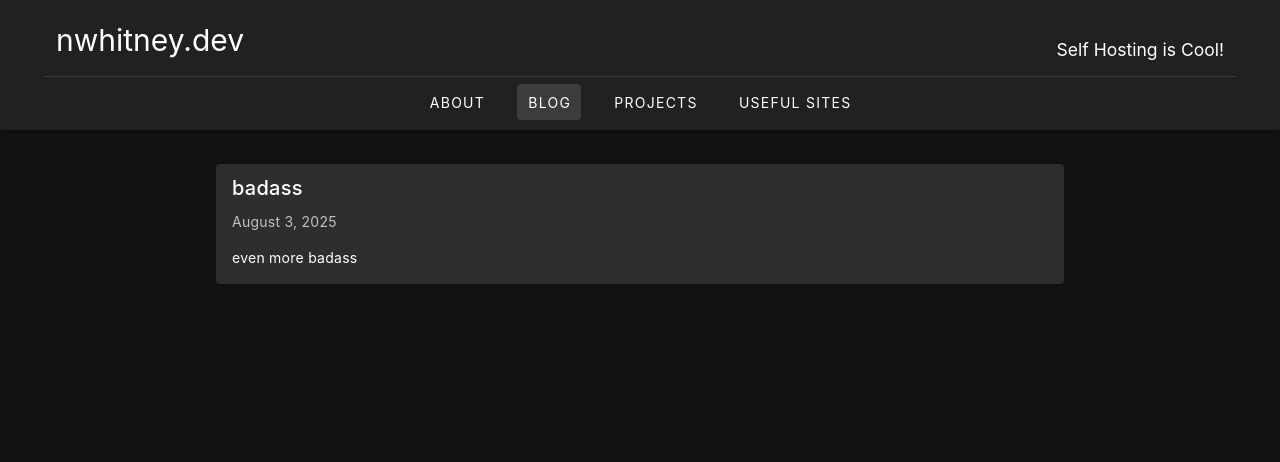
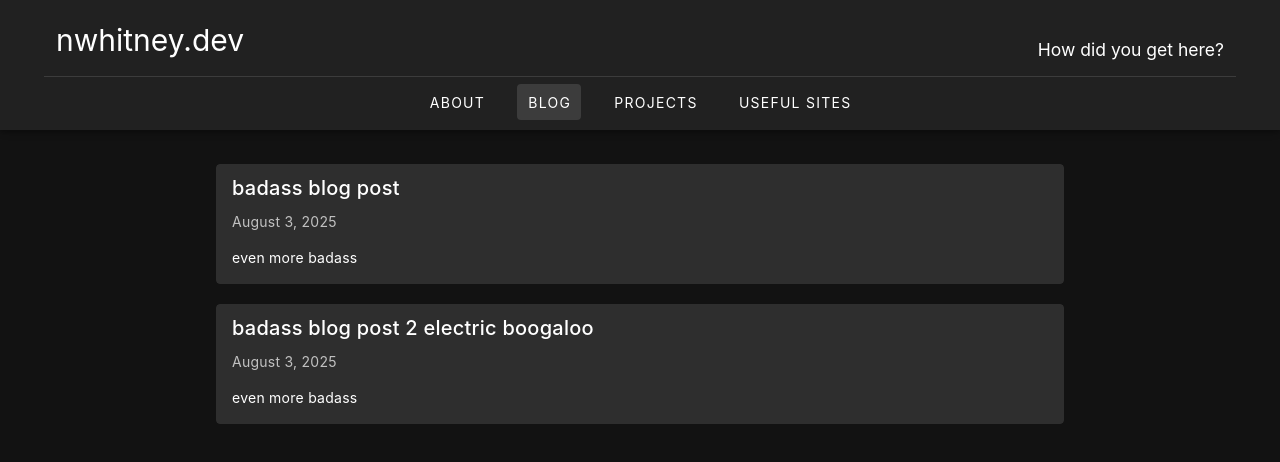
Before and after one commit to natwhitney/personal-site, a Vue app: page /blog in a window 1280 px wide. Shown: the top 462 px of the page. Built offline with nearby package versions, Linux system fonts and the light colour scheme.

Commit message:
Added randomness to flavor text

```diff
--- a/src/components/HeaderBar.vue
+++ b/src/components/HeaderBar.vue
@@ -1,5 +1,7 @@
 <script setup lang="ts">
 import { VDivider, VBtn, VRow, VCol, VAppBar, VContainer } from 'vuetify/components'
+
+const flavorText = ['Self Hosting is Cool!', 'How did you get here?']
 </script>
 
 <template>
@@ -7,7 +9,11 @@ import { VDivider, VBtn, VRow, VCol, VAppBar, VContainer } from 'vuetify/compone
     <v-container>
       <v-row justify="space-between">
         <v-col><h1>nwhitney.dev</h1></v-col>
-        <v-col style="text-align: right" align-self="end"><h3>Self Hosting is Cool!</h3></v-col>
+        <v-col style="text-align: right" align-self="end">
+          <h3>
+            {{ flavorText[Math.floor(Math.random() * flavorText.length)] }}
+          </h3>
+        </v-col>
       </v-row>
       <v-row>
         <v-divider></v-divider>
--- a/src/stores/blog.ts
+++ b/src/stores/blog.ts
@@ -7,7 +7,14 @@ export const useBlogStore = defineStore('blogs', () => {
   const blogPosts = ref([] as blogPostsObject[])
 
   function getBlogPosts() {
-    blogPosts.value = [{ title: 'badass', date: new Date(), previewText: 'even more badass' }]
+    blogPosts.value = [
+      { title: 'badass blog post', date: new Date(), previewText: 'even more badass' },
+      {
+        title: 'badass blog post 2 electric boogaloo',
+        date: new Date(),
+        previewText: 'even more badass',
+      },
+    ]
   }
 
   return { blogPosts, getBlogPosts }
```
